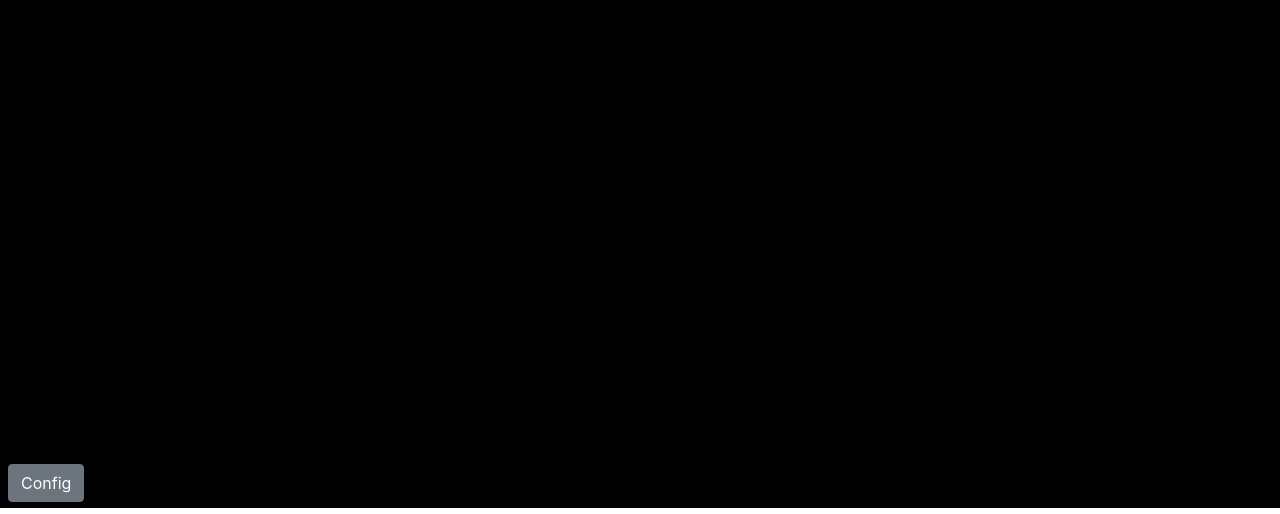
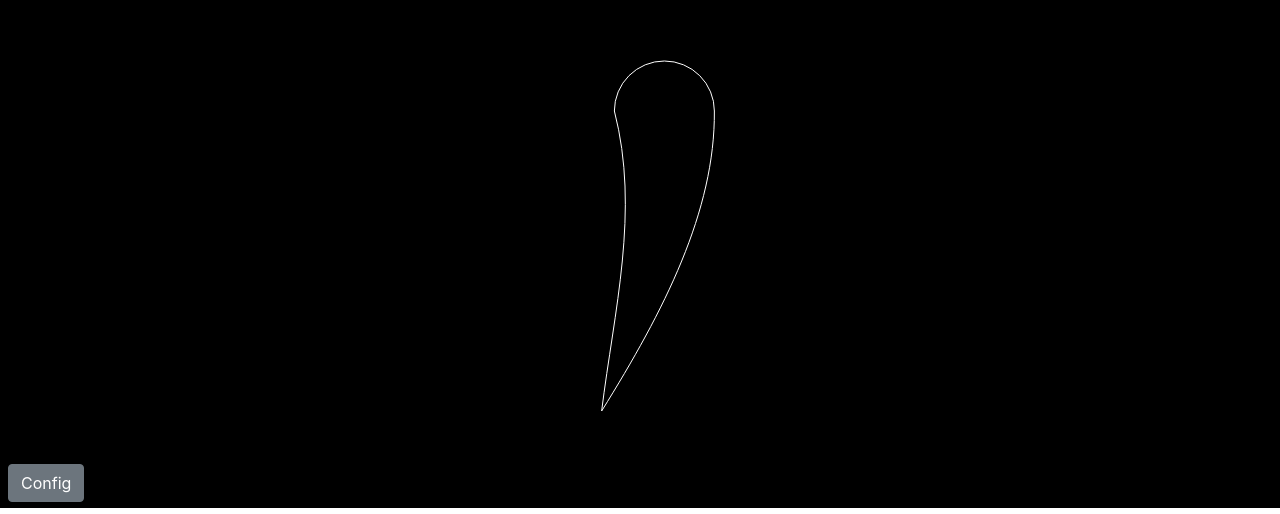
Before and after one commit to eniallator/Koi-Fish-Pond, a plain HTML site: page index.html in a window 1280 px wide. Shown: the part 286-800 px from the top of the page. Drawn offline with nearby package versions, Linux system fonts and the light colour scheme.

Commit message:
Made a basic swimming animation

```diff
--- a/index.html
+++ b/index.html
@@ -55,6 +55,7 @@
   <!-- Classes -->
   <script src="src/mouse.js"></script>
   <script src="src/vector.js"></script>
+  <script src="src/koi.js"></script>
 
   <!-- Main -->
   <script src="index.js"></script>
--- a/index.js
+++ b/index.js
@@ -17,10 +17,71 @@ window.onresize();
 ctx.fillStyle = "black";
 ctx.strokeStyle = "white";
 
+// const koi = {
+//   t: 0,
+//   delay: Math.PI / 2.5,
+//   bodyOffset: 20,
+//   scale: 50,
+//   halfHeadSeparation: 25,
+// };
+
+const koi = new Koi(canvas.width / 2, canvas.height / 2, 20);
+
+let lastRan = Date.now();
+
 function run() {
+  const currTime = Date.now();
+  const dt = (currTime - lastRan) / 1000;
+  lastRan = currTime;
   ctx.fillRect(0, 0, canvas.width, canvas.height);
 
-  // Animation code
+  koi.update(dt);
+  ctx.fillStyle = "white";
+  koi.draw(ctx);
+  ctx.fillStyle = "black";
+
+  // koi.pos = new Vector(canvas.width / 2, canvas.height / 2);
+  // koi.t += 0.05;
+  // ctx.beginPath();
+  // ctx.moveTo(
+  //   koi.pos.x +
+  //     Math.sin(koi.t + 3 * koi.delay) * koi.bodyOffset +
+  //     koi.halfHeadSeparation,
+  //   koi.pos.y
+  // );
+  // ctx.bezierCurveTo(
+  //   koi.pos.x +
+  //     Math.sin(koi.t + 2 * koi.delay) * koi.bodyOffset +
+  //     koi.halfHeadSeparation * (3 / 4),
+  //   koi.pos.y + koi.scale,
+  //   koi.pos.x +
+  //     Math.sin(koi.t + koi.delay) * koi.bodyOffset +
+  //     koi.halfHeadSeparation * (1 / 2),
+  //   koi.pos.y + 2 * koi.scale,
+  //   koi.pos.x + Math.sin(koi.t) * koi.bodyOffset,
+  //   koi.pos.y + 3 * koi.scale
+  // );
+  // ctx.stroke();
+  // ctx.beginPath();
+  // ctx.moveTo(
+  //   koi.pos.x +
+  //     Math.sin(koi.t + 3 * koi.delay) * koi.bodyOffset -
+  //     koi.halfHeadSeparation,
+  //   koi.pos.y
+  // );
+  // ctx.bezierCurveTo(
+  //   koi.pos.x +
+  //     Math.sin(koi.t + 2 * koi.delay) * koi.bodyOffset -
+  //     koi.halfHeadSeparation * (3 / 4),
+  //   koi.pos.y + koi.scale,
+  //   koi.pos.x +
+  //     Math.sin(koi.t + koi.delay) * koi.bodyOffset -
+  //     koi.halfHeadSeparation * (1 / 2),
+  //   koi.pos.y + 2 * koi.scale,
+  //   koi.pos.x + Math.sin(koi.t) * koi.bodyOffset,
+  //   koi.pos.y + 3 * koi.scale
+  // );
+  // ctx.stroke();
 
   requestAnimationFrame(run);
 }
--- /dev/null
+++ b/src/koi.js
@@ -0,0 +1,81 @@
+class Koi {
+  static #bodySectionCurveDelay = Math.PI / (5 / 2);
+  static #bodySectionSpacing = 5;
+  static #halfHeadSeparation = 2.5;
+  static #bodyOffset = 2;
+
+  #pos;
+  #scale;
+  #direction;
+
+  #timeAlive;
+
+  constructor(x, y, scale) {
+    this.#pos = new Vector(x, y);
+    this.#scale = scale;
+    this.#timeAlive = 0;
+  }
+
+  update(dt) {
+    this.#timeAlive += dt;
+  }
+
+  draw(ctx) {
+    ctx.beginPath();
+    ctx.moveTo(
+      this.#pos.x +
+        Math.sin(this.#timeAlive + 3 * Koi.#bodySectionCurveDelay) *
+          this.#scale *
+          Koi.#bodyOffset +
+        this.#scale * Koi.#halfHeadSeparation,
+      this.#pos.y
+    );
+    ctx.bezierCurveTo(
+      this.#pos.x +
+        Math.sin(this.#timeAlive + 2 * Koi.#bodySectionCurveDelay) *
+          this.#scale *
+          Koi.#bodyOffset +
+        this.#scale * Koi.#halfHeadSeparation * (3 / 4),
+      this.#pos.y + this.#scale * Koi.#bodySectionSpacing,
+      this.#pos.x +
+        Math.sin(this.#timeAlive + Koi.#bodySectionCurveDelay) *
+          this.#scale *
+          Koi.#bodyOffset +
+        this.#scale * Koi.#halfHeadSeparation * (1 / 2),
+      this.#pos.y + 2 * this.#scale * Koi.#bodySectionSpacing,
+      this.#pos.x + Math.sin(this.#timeAlive) * this.#scale * Koi.#bodyOffset,
+      this.#pos.y + 3 * this.#scale * Koi.#bodySectionSpacing
+    );
+    ctx.bezierCurveTo(
+      this.#pos.x +
+        Math.sin(this.#timeAlive + Koi.#bodySectionCurveDelay) *
+          this.#scale *
+          Koi.#bodyOffset -
+        this.#scale * Koi.#halfHeadSeparation * (1 / 2),
+      this.#pos.y + 2 * this.#scale * Koi.#bodySectionSpacing,
+      this.#pos.x +
+        Math.sin(this.#timeAlive + 2 * Koi.#bodySectionCurveDelay) *
+          this.#scale *
+          Koi.#bodyOffset -
+        this.#scale * Koi.#halfHeadSeparation * (3 / 4),
+      this.#pos.y + this.#scale * Koi.#bodySectionSpacing,
+      this.#pos.x +
+        Math.sin(this.#timeAlive + 3 * Koi.#bodySectionCurveDelay) *
+          this.#scale *
+          Koi.#bodyOffset -
+        this.#scale * Koi.#halfHeadSeparation,
+      this.#pos.y
+    );
+    ctx.arc(
+      this.#pos.x +
+        Math.sin(this.#timeAlive + 3 * Koi.#bodySectionCurveDelay) *
+          this.#scale *
+          Koi.#bodyOffset,
+      this.#pos.y,
+      Koi.#halfHeadSeparation * this.#scale,
+      Math.PI,
+      0
+    );
+    ctx.stroke();
+  }
+}
```
Also changed, not shown: 1 other file.
